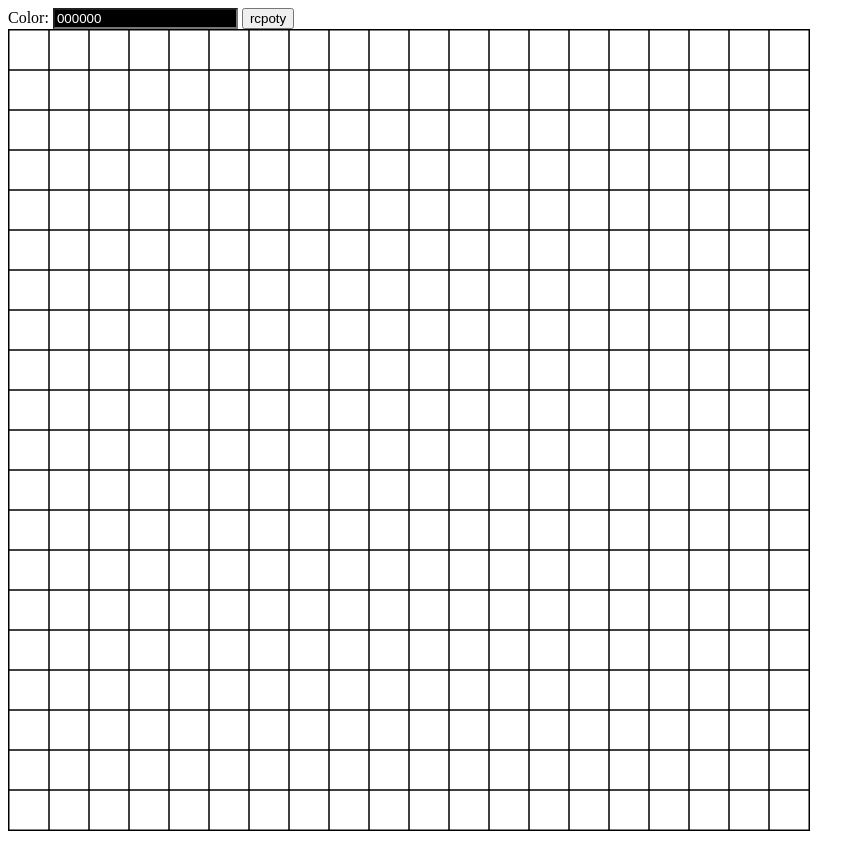
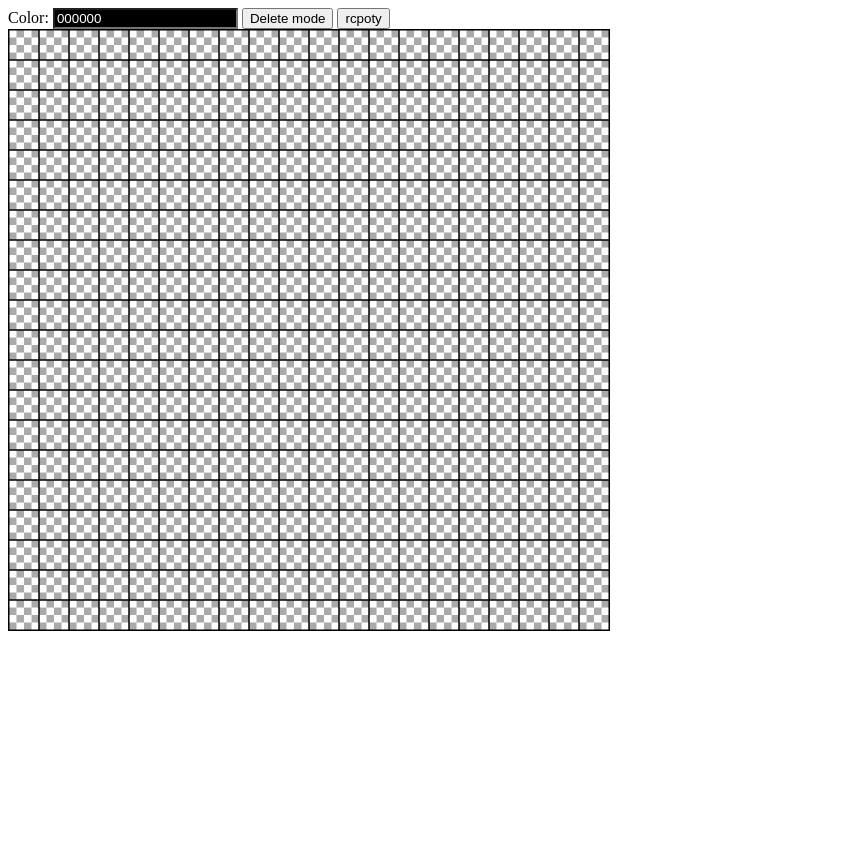
Before and after one commit to vidolch/cDoomMapper, a plain HTML site: page index.html in a window 1280 px wide. Both pictures are taken after a click on the button "set". Shown: the whole page, without its empty margins (0-865 px from the left). After the commit the page ends 800 px from the top, so only its background shows below. Drawn offline with Linux system fonts and the light colour scheme.

Commit message:
Added transparent indicating background Added erase option

```diff
--- a/index.html
+++ b/index.html
@@ -9,6 +9,9 @@
     <style>
       canvas {
         border: 1px solid black;
+        background-image: url(images/transparent.jpg);
+        background-repeat: repeat;
+        background-size: 50%;
       }
     </style>
     <form action="" id="setGrid">
@@ -17,6 +20,7 @@
       <input type="button" value="set" onclick="set();">
     </form>
     Color: <input class="jscolor" value="000000" onchange="update(this.jscolor.toRGBString())">
+    <input type="button" class="erase" value="Delete mode" onclick="erase()">
     <input type="button" value="rcpoty" onclick="exportAsset();" id="exportBtn" style="display: none;">
     <div id="canvasDiv"></div>
 
@@ -34,6 +38,9 @@
       function update(color) {
         sp.updateColor(color);
       };
+      function erase() {
+        sp.eraseMode();
+      };
       function exportAsset() {
         console.log(sp.exportAsset());
       }
--- a/src/main.js
+++ b/src/main.js
@@ -2,16 +2,16 @@ class Spriter {
 	constructor(rows, cols) {
 		this.canvas;
 		this.context;
-		this.canvasWidth = 800;
-		this.canvasHeight = 800;
-		this.blockHeight = this.canvasHeight / rows;
-		this.blockWidth = this.canvasWidth / cols;
+		this.blockHeight = 30;
+		this.blockWidth = 30;
+		this.canvasWidth = rows * this.blockWidth;
+		this.canvasHeight = cols * this.blockHeight;
 
 		this.spriteMap = [];
 
-		for (let i = 0; i < rows; i++) {
+		for (let i = 0; i < cols; i++) {
 			this.spriteMap.push([]);
-			for (let j = 0; j < cols; j++) {
+			for (let j = 0; j < rows; j++) {
 				this.spriteMap[i].push({
 					background: 'transparent'
 				});
@@ -38,6 +38,10 @@ class Spriter {
 		this.canvasDiv.appendChild(this.canvas);
 
 		this.context = this.canvas.getContext("2d");
+
+		// We always use one stroke style
+		this.context.strokeStyle = 'black';
+		this.context.lineWidth = 1;
 
 		let self = this;
 		// Grab the 2d canvas context
@@ -76,11 +80,16 @@ class Spriter {
 		this.curColor = color;
 	}
 
+	eraseMode() {
+		this.curColor = 'transparent';
+	}
+
 	clearCanvas() {
 		this.context.clearRect(0, 0, this.canvasWidth, this.canvasHeight);
 	}
 
 	redraw() {
+		this.context.clearRect(0, 0, this.canvasWidth, this.canvasHeight);
 		if(this.clickX !== -1 && this.clickY !== -1) {
 			let clickX = Math.floor(this.clickX / this.blockHeight);
 			let clickY = Math.floor(this.clickY / this.blockHeight);
@@ -92,13 +101,12 @@ class Spriter {
 		for (let i = 0; i < this.spriteMap.length; i++) {
 			for (let j = 0; j < this.spriteMap[i].length; j++) {
 				if(this.spriteMap[i][j].background === 'transparent') {
-					this.context.strokeStyle = 'black';
-					this.context.lineWidth = 1;
-					this.context.strokeRect(j * this.blockWidth, i * this.blockHeight, this.blockWidth, this.blockHeight);
+					this.context.fillStyle = 'rgba(0,0,0,0)';
 				} else {
 					this.context.fillStyle = this.spriteMap[i][j].background;
-					this.context.fillRect(j * this.blockWidth + 1, i * this.blockHeight + 1, this.blockWidth - 2, this.blockHeight - 2);
 				}
+				this.context.strokeRect(j * this.blockWidth, i * this.blockHeight, this.blockWidth, this.blockHeight);
+				this.context.fillRect(j * this.blockWidth + 1, i * this.blockHeight + 1, this.blockWidth - 2, this.blockHeight - 2);
 			}
 		}
 	}
```
Also changed, not shown: images/transparent.jpg (added).
